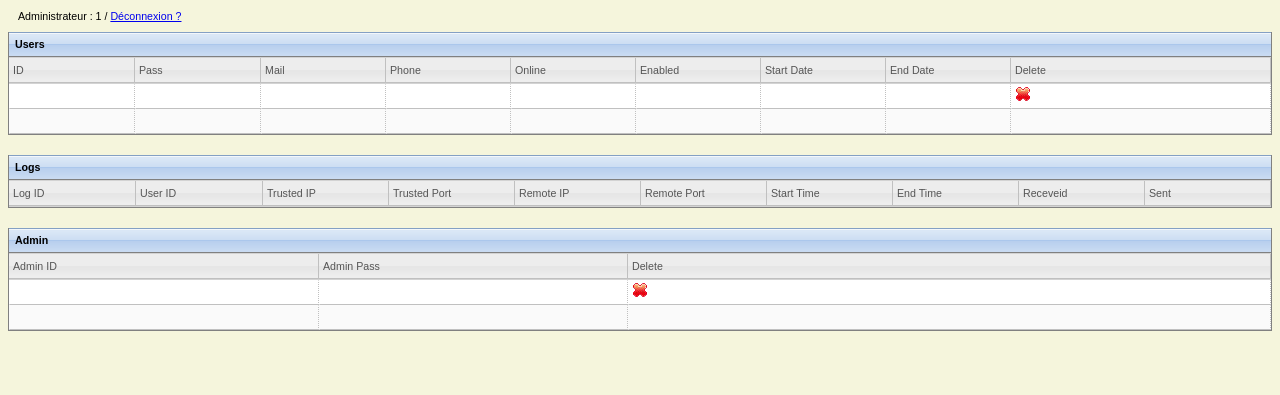
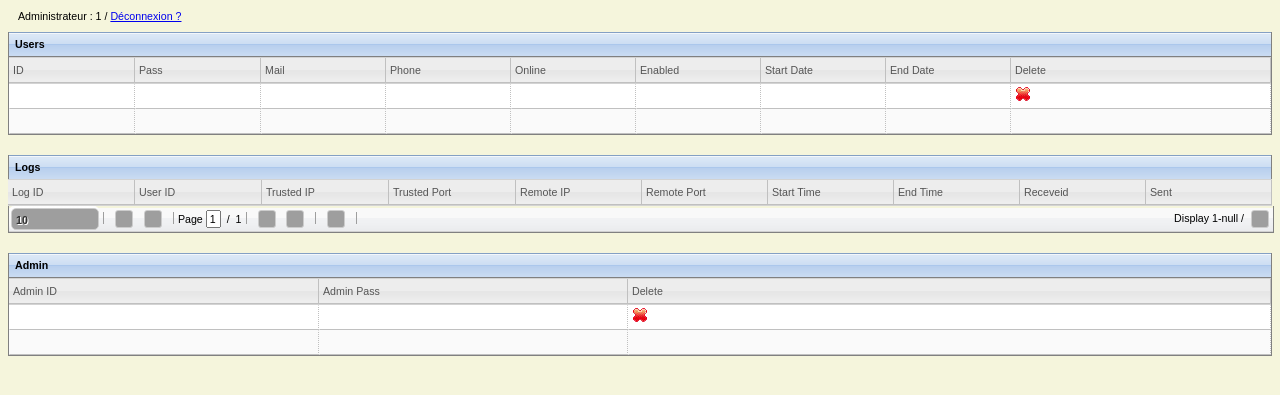
Before and after one commit to Chocobozzz/OpenVPN-Admin, a PHP site: page / in a window 1280 px wide. Shown: the top 395 px of the page. Run offline with PHP 8.4, Linux system fonts and the light colour scheme; the visitor is signed in with stand-in values (Sample User, id 1); data that the repository does not hold is empty; a stand-in replaces the project's code that opens the database connection; grey boxes are pictures that could not be loaded.

Commit message:
Ajout pagination logs

```diff
--- a/ajax.php
+++ b/ajax.php
@@ -16,6 +16,7 @@
 
     // Selection des données
     if(isset($_POST['select'])){
+
         // User pouvant se connecter au VPN
         if($_POST['select'] == "user"){
             $req = $bdd->prepare('SELECT * FROM user');
@@ -42,11 +43,24 @@
         }
         // Log du VPN
         else if($_POST['select'] == "log"){
-            $req = $bdd->prepare('SELECT * FROM log');
+            // Création du LIMIT de la requête SQL en fonction de la page
+            if(isset($_POST['pageIndex'], $_POST['pageSize'])) {
+                $page_actuelle = ($_POST['pageIndex']-1) * $_POST['pageSize'];
+                $page_max = $_POST['pageSize'];
+                $page = " LIMIT " . $page_actuelle . ", " . $page_max;
+            }
+            else {
+                $page = "";
+            }
+
+            // Sélection des logs
+            $string_requete = 'SELECT * FROM log ORDER BY log_id DESC' . $page;
+            $req = $bdd->prepare($string_requete);
             $req->execute();
 
-            if($data = $req->fetch()) {
-                do{
+            $list = array();
+
+            while($data = $req->fetch()) {
                 // C'est mieux exprimé en Mo ou Ko
                 $received = ($data['log_received'] > 100000) ? $data['log_received']/100000 . " Mo" : $data['log_received']/100 . " Ko";
                 $sent = ($data['log_send'] > 100000) ? $data['log_send']/100000 . " Mo" : $data['log_send']/100 . " Ko";
@@ -55,7 +69,8 @@
                 $end_time_array = explode(' ', $data['log_end_time']);
                 $end_time = datefromsql($end_time_array[0]) . ' ' . $end_time_array[1];
 
-                    $list[] = array("log_id" => $data['log_id'],
+                // On ajoute à notre tableau la nouvelle ligne de log
+                array_push($list, array("log_id" => $data['log_id'],
                                 "user_id" => $data['user_id'],
                                 "log_trusted_ip" => $data['log_trusted_ip'],
                                 "log_trusted_port" => $data['log_trusted_port'],
@@ -64,15 +79,18 @@
                                 "log_start_time" => $start_time,
                                 "log_end_time" => $end_time,
                                 "log_received" => $received,
-                                    "log_send" => $sent);
-                } while($data = $req->fetch());
+                                "log_send" => $sent));
+            }
 
-                echo json_encode($list);
-            }
-            else{
-                $list = array();
-                echo json_encode($list);
-            }
+            // Récupération du nombre lignes de log
+            $req_nb = $bdd->prepare('SELECT COUNT(*) AS nb FROM log');
+            $req_nb->execute();
+            $data_nb = $req_nb->fetch()['nb'];
+
+            // On affiche la réponse JSON
+            $result = array('Total' => $data_nb, 'Rows' => json_encode($list));
+
+            echo json_encode($result);
         }
         // Affichage des personnes pouvant se connecter à l'interface d'administration
         else if($_POST['select'] == "admin"){
--- /dev/null
+++ b/css/dropkick.css
@@ -0,0 +1,201 @@
+/**
+ * Default DropKick theme
+ *
+ * Feel free to edit the default theme
+ * or even add your own.
+ *
+ * See the readme for themeing help
+ *
+ */
+
+/***** Begin Theme, feel free to edit in here! ******/
+
+/* One container to bind them... */
+.dk_container {
+  background: -webkit-gradient(linear, left top, left bottom, from(#fff), to(#f5f5f5));
+  background: -moz-linear-gradient(top, #fff, #f5f5f5);
+  background: -o-linear-gradient(top, #fff, #f5f5f5);
+  background-color: #f5f5f5;
+  font-family: 'Helvetica', Arial, sans-serif;
+  font-size: 12px;
+  font-weight: bold;
+  line-height: 14px;
+  border-radius: 5px;
+  -moz-border-radius: 5px;
+  -webkit-border-radius: 5px;
+}
+  .dk_container:focus {
+    outline: 0;
+  }
+  .dk_container a {
+    cursor: pointer;
+    text-decoration: none;
+  }
+
+/* Opens the dropdown and holds the menu label */
+.dk_toggle {
+  /**
+   * Help: Arrow image not appearing
+   * Try updating this property to your correct dk_arrows.png path
+   */
+  background-image: url('../images/dk_arrows.png');
+  background-repeat: no-repeat;
+  background-position: 90% center;
+  border: 1px solid #ccc;
+  color: #333;
+  margin-top: 2px;
+  margin-left: 2px;
+  padding: 4px 2px 2px 4px;
+  text-shadow: #fff 1px 1px 0;
+  border-radius: 5px;
+  -moz-border-radius: 5px;
+  -webkit-border-radius: 5px;
+  -webkit-transition: border-color .5s;
+  -moz-transition: border-color .5s;
+  -o-transition: border-color .5s;
+  transition: border-color .5s;
+}
+  .dk_toggle:hover {
+    border-color: #8c8c8c;
+  }
+  /* Applied when the dropdown is focused */
+  .dk_focus .dk_toggle {
+    border-color: #40b5e2;
+  }
+  .dk_focus .dk_toggle {
+    box-shadow: 0 0 5px #40b5e2;
+    -moz-box-shadow: 0 0 5px #40b5e2;
+    -webkit-box-shadow: 0 0 5px #40b5e2;
+  }
+
+/* Applied whenever the dropdown is open */
+.dk_open {
+  box-shadow: 0 0 5px #40b5e2;
+  -moz-box-shadow: 0 0 5px #40b5e2;
+  -webkit-box-shadow: 0 0 5px #40b5e2;
+  /**
+   * Help: Dropdown menu is covered by something
+   * Try setting this value higher
+   */
+  z-index: 10;
+}
+  .dk_open .dk_toggle {
+    background-color: #ececec;
+    border-color: #8c8c8c;
+    color: #ccc;
+    box-shadow: inset 0 -2px 5px #ccc;
+    border-radius: 5px 5px 0 0;
+    -moz-border-radius: 5px 5px 0 0;
+    -webkit-border-radius: 5px 5px 0 0;
+  }
+
+/* The outer container of the options */
+.dk_options {
+  box-shadow: rgba(0, 0, 0, .2) 0 2px 8px;
+  -moz-box-shadow: rgba(0, 0, 0, .2) 0 2px 8px;
+  -webkit-box-shadow: rgba(0, 0, 0, .2) 0 2px 8px;
+  border-radius: 0 0 5px 5px;
+  -moz-border-radius: 0 0 5px 5px;
+  -webkit-border-radius: 0 0 5px 5px;
+}
+  .dk_options a {
+    background-color: #fff;
+    border-bottom: 1px solid #999;
+    font-weight: bold;
+    padding: 8px 10px;
+  }
+  .dk_options li:last-child a {
+    border-bottom: none;
+  }
+  .dk_options a:hover,
+  .dk_option_current a {
+    background-color: #0084c7;
+    border-bottom-color: #004c72;
+    color: #fff;
+    text-decoration: none;
+    text-shadow: rgba(0, 0, 0, .5) 0 1px 0;
+  }
+
+/* Inner container for options, this is what makes the scrollbar possible. */
+.dk_options_inner {
+  border: 1px solid #8c8c8e;
+  border-bottom-width: 2px;
+  border-bottom-color: #999;
+  color: #333;
+  max-height: 250px;
+  text-shadow: #fff 0 1px 0;
+  border-radius: 0 0 5px 5px;
+  -moz-border-radius: 0 0 5px 5px;
+  -webkit-border-radius: 0 0 5px 5px;
+}
+
+/* Set a max-height on the options inner */
+.dk_options_inner,
+.dk_touch .dk_options {
+  max-height: 250px;
+}
+
+/******  End Theme ******/
+
+/***** Critical to the continued enjoyment of working dropdowns ******/
+
+.dk_container {
+  display: none;
+  float: left;
+  position: relative;
+}
+  .dk_container a {
+    outline: 0;
+  }
+
+.dk_toggle {
+  display: -moz-inline-stack;
+  display: inline-block;
+  *display: inline;
+  position: relative;
+  zoom: 1;
+}
+
+.dk_open {
+  position: relative;
+}
+  .dk_open .dk_options {
+    display: block;
+  }
+  .dk_open .dk_label {
+    color: inherit;
+  }
+
+.dk_options {
+  display: none;
+  margin-top: -1px;
+  position: absolute;
+  right: 0;
+  width: 100%;
+}
+  .dk_options a,
+  .dk_options a:link,
+  .dk_options a:visited {
+    display: block;
+  }
+  .dk_options_inner {
+    overflow: auto;
+    position: relative;
+  }
+
+.dk_touch .dk_options {
+  overflow: hidden;
+}
+
+.dk_touch .dk_options_inner {
+  max-height: none;
+  overflow: visible;
+}
+
+.dk_fouc select {
+  position: relative;
+  top: -99999em;
+  visibility: hidden;
+}
+
+/***** End Critical to the continued enjoyment of working dropdowns ******/
--- /dev/null
+++ b/css/enhancementpager.css
@@ -0,0 +1,124 @@
+.slick-enhancement-pager {
+  width: 100%;
+  height: 26px;
+  border: 1px solid gray;
+  border-top: 0;
+  background: url('../images/header-columns-bg.gif') repeat-x center bottom;
+  vertical-align: middle;
+  position: relative;
+}
+
+.button-base-class {
+  display: inline-block;
+  border: #CCC solid 1px;
+  margin: 4px;
+  width:16px;
+  height:16px;
+  cursor: pointer;
+  vertical-align: middle;
+  border-radius: 3px;
+  -moz-border-radius: 3px;
+  -webkit-border-radius: 3px;
+}
+
+.resultset_first{
+  background: url('../images/resultset_first.png') no-repeat;
+}
+
+.resultset_first:hover{
+  background: #CEF url('../images/resultset_first.png') no-repeat;
+}
+
+.resultset_prev{
+  background: url('../images/resultset_previous.png') no-repeat;
+}
+
+.resultset_prev:hover{
+  background: #CEF url('../images/resultset_previous.png') no-repeat;
+}
+
+.resultset_next{
+  background: url('../images/resultset_next.png') no-repeat;
+}
+
+.resultset_next:hover{
+  background: #CEF url('../images/resultset_next.png') no-repeat;
+}
+
+.resultset_last{
+  background: url('../images/resultset_last.png') no-repeat;
+}
+
+.resultset_last:hover{
+  background: #CEF url('../images/resultset_last.png') no-repeat;
+}
+
+.spacer{
+  width: 1px;
+  margin: 4px;
+  display: inline-block;
+  background: url('../images/spacer.png') no-repeat;
+}
+
+.refresh{
+  background: url('../images/arrow_refresh.png') no-repeat;
+}
+
+.refresh:hover{
+  background: #CEF url('../images/arrow_refresh.png') no-repeat;
+}
+
+.dataloading{
+  display: inline-block;
+  margin: 4px;
+  background: url('../images/ajax-loader.gif') no-repeat;
+  width:16px;
+  height:16px;
+  cursor: pointer;
+  vertical-align: middle;
+}
+
+.pageplus{
+  background: url('../images/pageplus.png') no-repeat;
+}
+
+.pageplus:hover{
+  background: #CEF url('../images/pageplus.png') no-repeat;
+}
+
+.pageminus{
+  background: url('../images/pageminus.png') no-repeat;
+}
+
+.pageminus:hover{
+  background: #CEF url('../images/pageminus.png') no-repeat;
+}
+
+.currentrecords{
+  position:absolute;right:0px;
+  background: url('../images/lightbulb.png') no-repeat;
+}
+
+.currentrecords:hover{
+  position:absolute;right:0px;
+  background: #CEF url('../images/lightbulb.png') no-repeat;
+}
+
+.pagerslider{
+  display:inline-block;
+  width:80px;
+  margin:4px 9px 4px 4px;
+  vertical-align: middle;
+}
+
+.recordsperpage{
+  display:inline-block;
+  vertical-align: middle;
+  width:80px;
+}
+
+.recordstate{
+  position:absolute;
+  top:6px;
+  right:26px;
+}
--- a/css/index.css
+++ b/css/index.css
@@ -28,10 +28,14 @@ li {
   margin: 0;
 }
 
-.grid {
+.grid:not(#grid_log) {
   background: white;
   outline: 0;
   border: 1px solid gray;
+  margin-bottom: 20px;
+}
+
+#pagination {
   margin-bottom: 20px;
 }
 
--- a/index.php
+++ b/index.php
@@ -29,9 +29,11 @@
     <head>
         <meta charset="utf-8" />
 
-        <link rel="stylesheet" href="css/slick.grid.css" type="text/css"/>
-        <link rel="stylesheet" href="css/slick-default-theme.css" type="text/css"/>
-        <link rel="stylesheet" href="css/jquery-ui-1.8.16.custom.css" type="text/css"/>
+        <link rel="stylesheet" href="css/slick.grid.css" type="text/css" />
+        <link rel="stylesheet" href="css/slick-default-theme.css" type="text/css" />
+        <link rel="stylesheet" href="css/jquery-ui-1.8.16.custom.css" type="text/css" />
+        <link rel="stylesheet" href="css/dropkick.css" type="text/css" />
+        <link rel="stylesheet" href="css/enhancementpager.css" type="text/css" />
         <link rel="stylesheet" href="css/index.css" type="text/css"/>
     </head>
     <body>
@@ -74,7 +76,8 @@
                     <div class="grid-header">
                       <label>Logs</label>
                     </div>
-                     <div class="grid" id="grid_log"></div>
+                    <div class="grid" id="grid_log"></div>
+                    <div id="pagination" class="slick-enhancement-pager"></div>
                 </div>
 
                 <div>
@@ -94,6 +97,11 @@
                 <script src="js/slick.formatters.js"></script>
                 <script src="js/slick.editors.js"></script>
                 <script src="js/slick.grid.js"></script>
+
+                <script type="text/javascript" src="js/jquery.json-2.3.min.js"></script>
+                <script type="text/javascript" src="js/jquery.dropkick-1.0.0.js" charset="utf-8"></script>
+                <script src="js/slick.enhancementpager.js"></script>
+
                 <script src="js/index.js"></script>
 
         <?php
--- a/js/index.js
+++ b/js/index.js
@@ -164,69 +164,6 @@ $(function () {
         }
     });
 
-    // Selection des logs
-    $.ajax({
-        type: "POST",
-        url: "ajax.php",
-        dataType: 'json',
-        data: "select=log",
-        success: function (json) {
-            var
-                i,
-
-                // Header des colonnes
-                columns = [
-                    {id: "log_id", name: "Log ID", field: "log_id", width: 120, cssClass: "cell-title", editor: Slick.Editors.Text},
-                    {id: "user_id", name: "User ID", field: "user_id", width: 120, cssClass: "cell-title", editor: Slick.Editors.Text},
-                    {id: "log_trusted_ip", name: "Trusted IP", field: "log_trusted_ip", width: 120, cssClass: "cell-title", editor: Slick.Editors.Text},
-                    {id: "log_trusted_port", name: "Trusted Port", field: "log_trusted_port", width: 120, cssClass: "cell-title", editor: Slick.Editors.Text},
-                    {id: "log_remote_ip", name: "Remote IP", field: "log_remote_ip", width: 120, cssClass: "cell-title", editor: Slick.Editors.Text},
-                    {id: "log_remote_port", name: "Remote Port", field: "log_remote_port", width: 120, cssClass: "cell-title", editor: Slick.Editors.Text},
-                    {id: "log_start_time", name: "Start Time", field: "log_start_time", width: 120, cssClass: "cell-title", editor: Slick.Editors.Text},
-                    {id: "log_end_time", name: "End Time", field: "log_end_time", width: 120, cssClass: "cell-title", editor: Slick.Editors.Text},
-                    {id: "log_received", name: "Receveid", field: "log_received", width: 120, cssClass: "cell-title", editor: Slick.Editors.Text},
-                    {id: "log_send", name: "Sent", field: "log_send", width: 120, cssClass: "cell-title", editor: Slick.Editors.Text}
-                ],
-
-                // Options de la grille
-                options = {
-                    editable: false,
-                    enableAddRow: false,
-                    enableCellNavigation: true,
-                    asyncEditorLoading: false,
-                    autoEdit: false,
-                    autoHeight: true
-                },
-
-                // Données de la grille des logs
-                data = [],
-                grid = null;
-
-            for (i = 0; i < json.length; i += 1) {
-                data[i] = {
-                    log_id: json[i].log_id,
-                    user_id: json[i].user_id,
-                    log_trusted_ip: json[i].log_trusted_ip,
-                    log_trusted_port: json[i].log_trusted_port,
-                    log_remote_ip: json[i].log_remote_ip,
-                    log_remote_port: json[i].log_remote_port,
-                    log_start_time: json[i].log_start_time,
-                    log_end_time: json[i].log_end_time,
-                    log_received: json[i].log_received,
-                    log_send: json[i].log_send
-                };
-            }
-
-            // Création de la grille
-            grid = new Slick.Grid($("#grid_log"), data, columns, options);
-
-            grid.autosizeColumns();
-        },
-        error: function () {
-            alert('Erreur dans la récupération des données...');
-        }
-    });
-
 
     // Selection des admins
     $.ajax({
@@ -371,4 +308,51 @@ $(function () {
             alert('Erreur dans la récupération des données...');
         }
     });
+
+
+
+    // Sélection des logs
+    var
+    i,
+
+    // Header des colonnes
+    columns = [
+        {id: "log_id", name: "Log ID", field: "log_id", width: 120, cssClass: "cell-title", editor: Slick.Editors.Text},
+        {id: "user_id", name: "User ID", field: "user_id", width: 120, cssClass: "cell-title", editor: Slick.Editors.Text},
+        {id: "log_trusted_ip", name: "Trusted IP", field: "log_trusted_ip", width: 120, cssClass: "cell-title", editor: Slick.Editors.Text},
+        {id: "log_trusted_port", name: "Trusted Port", field: "log_trusted_port", width: 120, cssClass: "cell-title", editor: Slick.Editors.Text},
+        {id: "log_remote_ip", name: "Remote IP", field: "log_remote_ip", width: 120, cssClass: "cell-title", editor: Slick.Editors.Text},
+        {id: "log_remote_port", name: "Remote Port", field: "log_remote_port", width: 120, cssClass: "cell-title", editor: Slick.Editors.Text},
+        {id: "log_start_time", name: "Start Time", field: "log_start_time", width: 120, cssClass: "cell-title", editor: Slick.Editors.Text},
+        {id: "log_end_time", name: "End Time", field: "log_end_time", width: 120, cssClass: "cell-title", editor: Slick.Editors.Text},
+        {id: "log_received", name: "Receveid", field: "log_received", width: 120, cssClass: "cell-title", editor: Slick.Editors.Text},
+        {id: "log_send", name: "Sent", field: "log_send", width: 120, cssClass: "cell-title", editor: Slick.Editors.Text}
+    ],
+
+    // Options de la grille
+    options = {
+        editable: false,
+        enableAddRow: false,
+        enableCellNavigation: true,
+        asyncEditorLoading: false,
+        autoEdit: false,
+        autoHeight: true
+    },
+
+    data = [],
+
+    // Création de la grille
+    grid = new Slick.Grid($("#grid_log"), data, columns, options),
+
+    // Pagination
+    pager = new Slick.Controls.EnhancementPager({
+        container: $("#pagination"),
+        remoteUrl: "ajax.php",
+        params: {select: "log"},
+        datagrid: grid,
+        pagerType: ""
+    });
+
+    grid.autosizeColumns();
+
 });
```
Also changed, not shown: js/jquery.json-2.3.min.js (added, +23 -0 lines), js/jquery.dropkick-1.0.0.js (added), js/slick.enhancementpager.js (added). Lines whose indentation alone changed are shown as unchanged.
